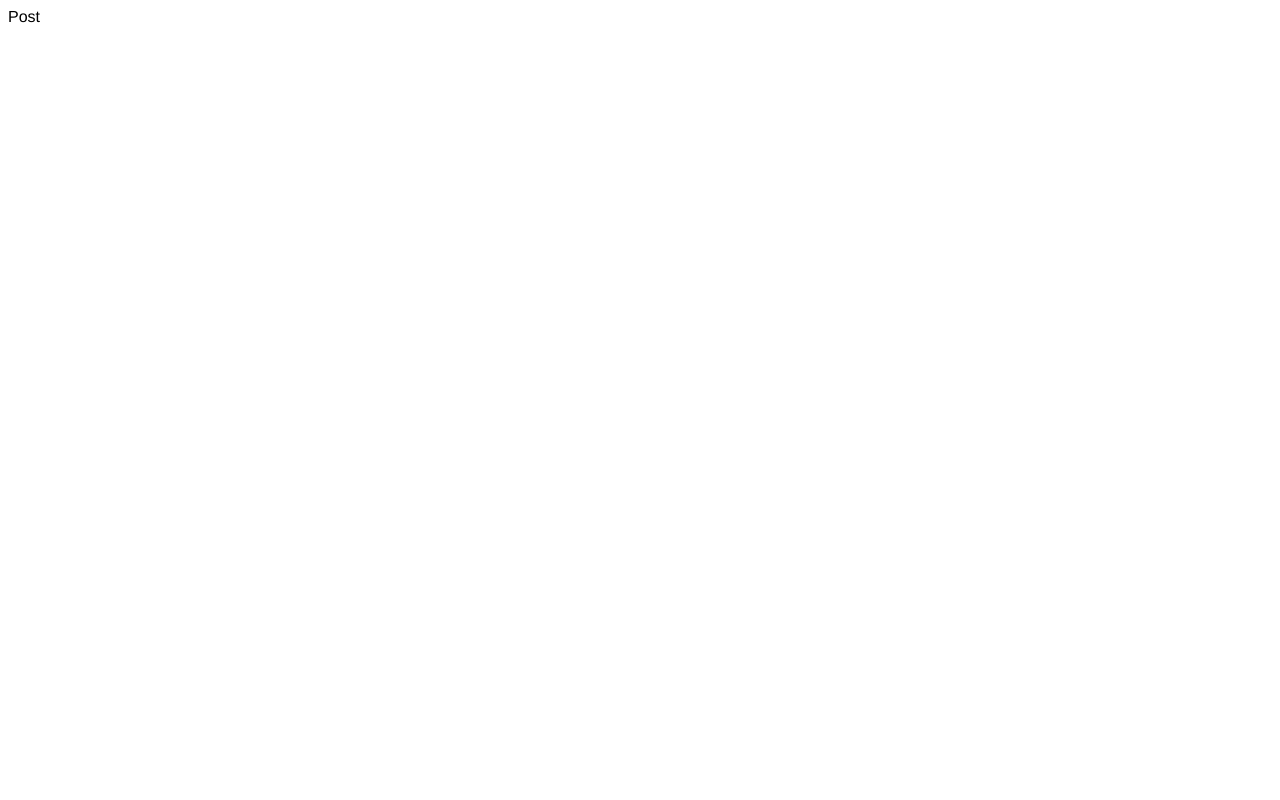
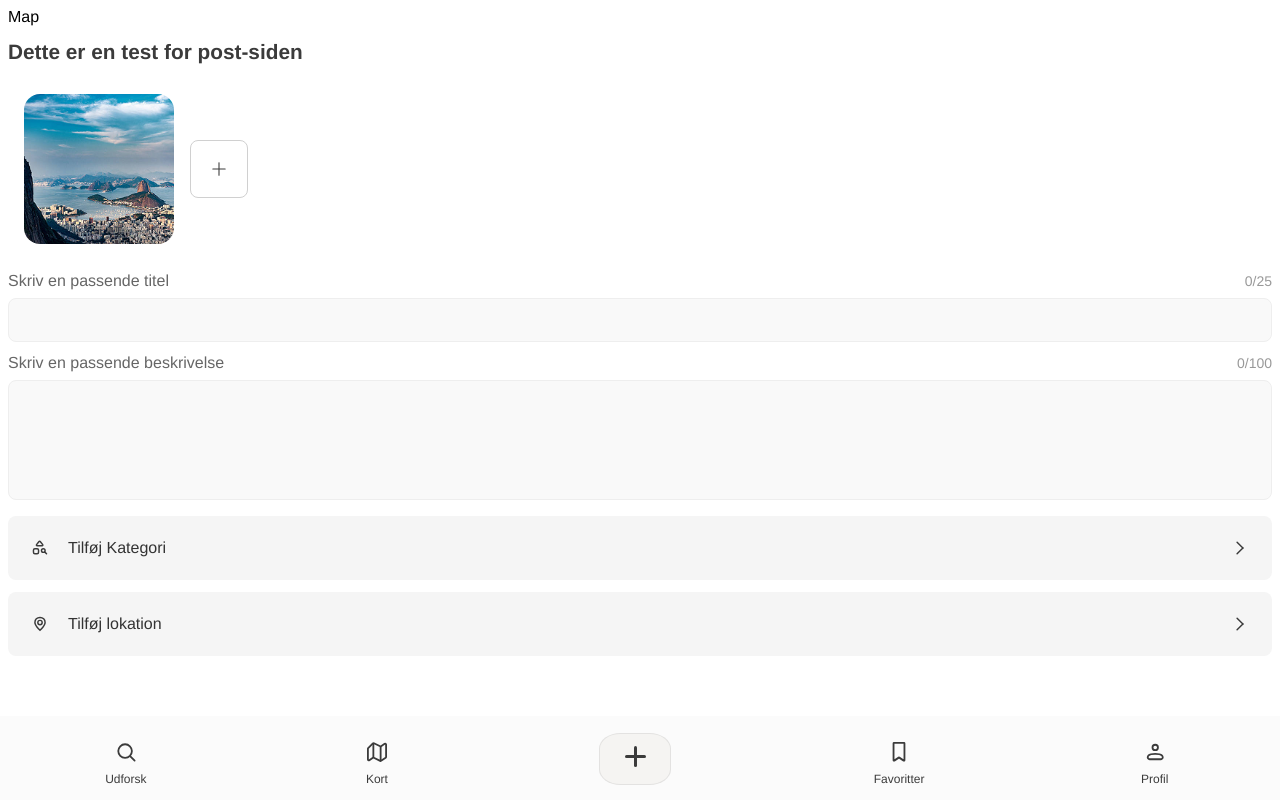
Before and after one commit to mamelishah/gemly-project-webapplication, a React (Vite) app: page /gemly-project-webapplication/post in a window 1280 px wide. Built offline with nearby package versions, Linux system fonts and the light colour scheme.

Commit message:
Sat Post siden op med input og carecter tælling. Sat det ind i post page

```diff
--- a/src/components/ui/input/PostCards/PostCategoryCard.css
+++ b/src/components/ui/input/PostCards/PostCategoryCard.css
@@ -19,8 +19,8 @@
 }
 
 .post-category-card .category-icon {
-  width: 24px;
-  height: 24px;
+  width: 32px;
+  height: 32px;
   object-fit: contain;
 }
 
@@ -31,8 +31,8 @@
 }
 
 .post-category-card .arrow-icon {
-  width: 20px;
-  height: 20px;
+  width: 32px;
+  height: 32px;
   object-fit: contain;
 }
 
--- a/src/components/ui/input/PostCards/PostDescriptionCard.css
+++ b/src/components/ui/input/PostCards/PostDescriptionCard.css
@@ -1,18 +1,39 @@
+.post-description-wrapper {
+  width: 100%;
+  margin: 12px 0;
+}
+
+.post-description-header {
+  display: flex;
+  justify-content: space-between;
+  align-items: center;
+  margin-bottom: 8px;
+}
+
+.post-description-header label {
+  font-family: var(--main-font-family);
+  font-size: var(--h4-font-size);
+  color: #666;
+}
+
+.character-count {
+  font-size: 14px;
+  color: #999;
+}
+
 .post-description-card {
   width: 100%;
   background-color: #f9f9f9;
   border: 1px solid #eee;
   border-radius: 8px;
   padding: 12px;
-  margin: 12px 0;
   box-sizing: border-box;
-  font: inherit;
-  min-height: 80px;
-  vertical-align: top;
+  min-height: 120px;
+  font-family: var(--main-font-family);
+  font-size: var(--h4-font-size);
+  resize: none;
 }
 
 .post-description-card::placeholder {
-  font-family: var(--main-font-family);
-  font-size: var(--h4-font-size);
   color: #999;
 }
--- a/src/components/ui/input/PostCards/PostDescriptionCard.tsx
+++ b/src/components/ui/input/PostCards/PostDescriptionCard.tsx
@@ -1,12 +1,24 @@
 import "./PostDescriptionCard.css";
+import { useState } from "react";
 
 function PostDescriptionCard({ description }) {
+  const [text, setText] = useState("");
+  const maxLength = 100;
+
   return (
-    <div>
-      <input
-        className="post-title-card"
-        type={description}
-        placeholder="Giv stedet en beskrivelse"
+    <div className="post-description-wrapper">
+      <div className="post-description-header">
+        <label>{description}</label>
+        <span className="character-count">
+          {text.length}/{maxLength}
+        </span>
+      </div>
+      <textarea
+        className="post-description-card"
+        placeholder=""
+        value={text}
+        onChange={(e) => setText(e.target.value.slice(0, maxLength))}
+        maxLength={maxLength}
       />
     </div>
   );
--- a/src/components/ui/input/PostCards/PostTitleCard.css
+++ b/src/components/ui/input/PostCards/PostTitleCard.css
@@ -1,16 +1,38 @@
+.post-title-wrapper {
+  width: 100%;
+  margin: 12px 0;
+}
+
+.post-title-header {
+  display: flex;
+  justify-content: space-between;
+  align-items: center;
+  margin-bottom: 8px;
+}
+
+.post-title-header label {
+  font-family: var(--main-font-family);
+  font-size: var(--h4-font-size);
+  color: #666;
+}
+
+.character-count {
+  font-size: 14px;
+  color: #999;
+}
+
 .post-title-card {
   width: 100%;
   background-color: #f9f9f9;
   border: 1px solid #eee;
   border-radius: 8px;
   padding: 12px;
-  margin: 12px 0;
   box-sizing: border-box;
-  font: inherit;
+  font-family: var(--main-font-family);
+  font-size: var(--h4-font-size);
+  color: #333;
 }
 
 .post-title-card::placeholder {
-  font-family: var(--main-font-family);
-  font-size: var(--h4-font-size);
-  color: #999;
+  color: transparent;
 }
--- a/src/components/ui/input/PostCards/PostTitleCard.tsx
+++ b/src/components/ui/input/PostCards/PostTitleCard.tsx
@@ -1,12 +1,25 @@
-import "./PostTitleCard.css"
+import "./PostTitleCard.css";
+import { useState } from "react";
 
 function PostTitleCard({ title }) {
+  const [text, setText] = useState("");
+  const maxLength = 25;
+
   return (
-    <div>
+    <div className="post-title-wrapper">
+      <div className="post-title-header">
+        <label>{title}</label>
+        <span className="character-count">
+          {text.length}/{maxLength}
+        </span>
+      </div>
       <input
         className="post-title-card"
-        type={title}
-        placeholder="Skriv en passende titel"
+        type="text"
+        placeholder=""
+        value={text}
+        onChange={(e) => setText(e.target.value.slice(0, maxLength))}
+        maxLength={maxLength}
       />
     </div>
   );
--- a/src/pages/Map.tsx
+++ b/src/pages/Map.tsx
@@ -1,35 +1,13 @@
 import React from "react";
 import BottomNavigationBar from "../components/ui/layout/bottom-navigation-bar/BottomNavigationBar";
-import PostTitleCard from "../components/ui/input/PostCards/PostTitleCard";
-import PostDescriptionCard from "../components/ui/input/PostCards/PostDescriptionCard";
-import PostPictureCard from "../components/ui/input/PostCards/PostPictureCard";
-import Brasilien from "../assets/images/countries/Brasilien/Brazil-main-image.png";
-import PlusBigIcon from "../assets/icons/navigation/plusBig-icon.svg";
-import PostCategoryCard from "../components/ui/input/PostCards/PostCategoryCard";
-import CategoryIcon from "../assets/icons/kategori/category-icon.svg";
-import ArrowRightIcon from "../assets/icons/navigation/arrowRightBig-icon.svg";
-import MapLocation from "../assets/icons/card funktioner/mapLocation-icon.svg";
 
 function Map() {
   return (
-    <>
+    <div >
       <div>Map</div>
-      <h1>Dette er en test for post-siden</h1>
-      <PostPictureCard image={Brasilien} icon={PlusBigIcon} />
-      <PostTitleCard title="Skriv en passende titel" />
-      <PostDescriptionCard description="Skriv en passende beskrivelse" />
-      <PostCategoryCard
-        categoryIcon={CategoryIcon}
-        title="Tilføj Kategori"
-        icon={ArrowRightIcon}
-      />
-      <PostCategoryCard
-        categoryIcon={MapLocation}
-        title="Tilføj lokation"
-        icon={ArrowRightIcon}
-      />
+
       <BottomNavigationBar />
-    </>
+    </div>
   );
 }
 
--- a/src/pages/Post.tsx
+++ b/src/pages/Post.tsx
@@ -1,9 +1,36 @@
-import React from 'react'
+import React from "react";
+import BottomNavigationBar from "../components/ui/layout/bottom-navigation-bar/BottomNavigationBar";
+import PostTitleCard from "../components/ui/input/PostCards/PostTitleCard";
+import PostDescriptionCard from "../components/ui/input/PostCards/PostDescriptionCard";
+import PostPictureCard from "../components/ui/input/PostCards/PostPictureCard";
+import Brasilien from "../assets/images/countries/Brasilien/Brazil-main-image.png";
+import PlusBigIcon from "../assets/icons/navigation/plusBig-icon.svg";
+import PostCategoryCard from "../components/ui/input/PostCards/PostCategoryCard";
+import CategoryIcon from "../assets/icons/kategori/category-icon.svg";
+import ArrowRightIcon from "../assets/icons/navigation/arrowRightBig-icon.svg";
+import MapLocation from "../assets/icons/card funktioner/mapLocation-icon.svg";
 
 function Post() {
   return (
-    <div>Post</div>
-  )
+    <div className="post-container">
+      <div>Map</div>
+      <h1>Dette er en test for post-siden</h1>
+      <PostPictureCard image={Brasilien} icon={PlusBigIcon} />
+      <PostTitleCard title="Skriv en passende titel" />
+      <PostDescriptionCard description="Skriv en passende beskrivelse" />
+      <PostCategoryCard
+        categoryIcon={CategoryIcon}
+        title="Tilføj Kategori"
+        icon={ArrowRightIcon}
+      />
+      <PostCategoryCard
+        categoryIcon={MapLocation}
+        title="Tilføj lokation"
+        icon={ArrowRightIcon}
+      />
+      <BottomNavigationBar />
+    </div>
+  );
 }
 
-export default Post
+export default Post;
```
Also changed, not shown: src/pages/Post.css (added, +8 -0 lines), src/pages/Map.css (added).
